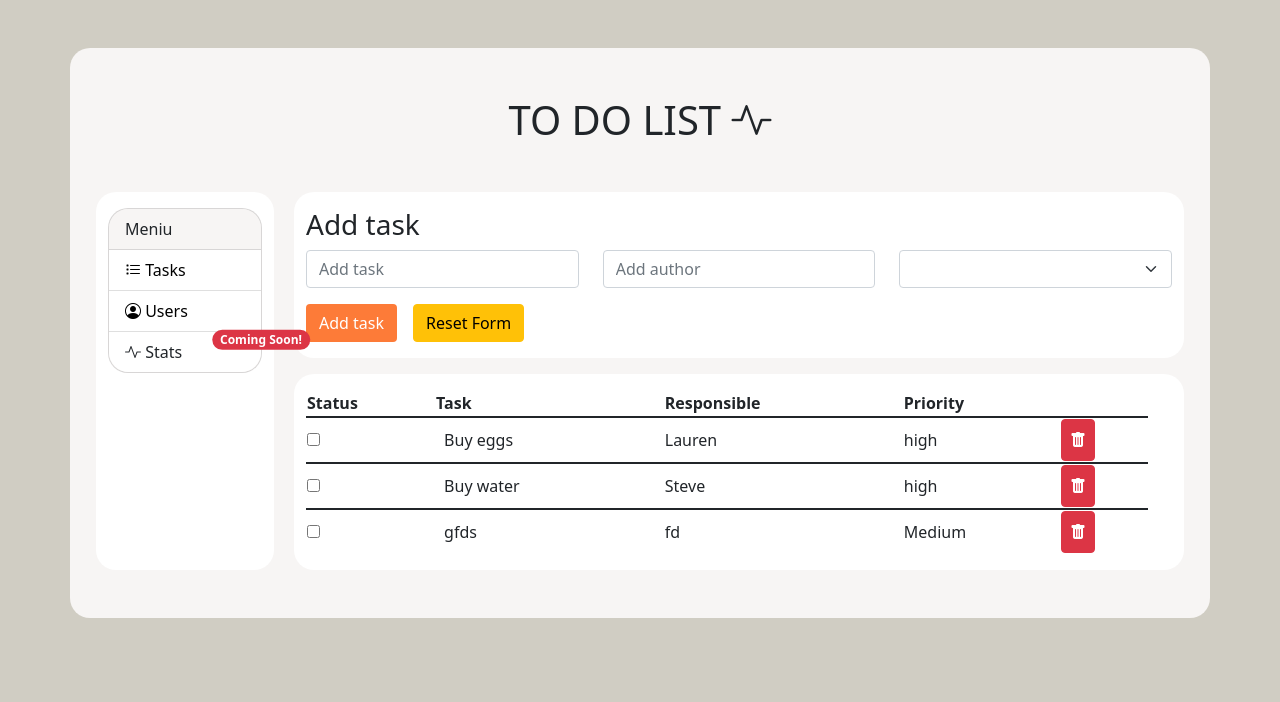
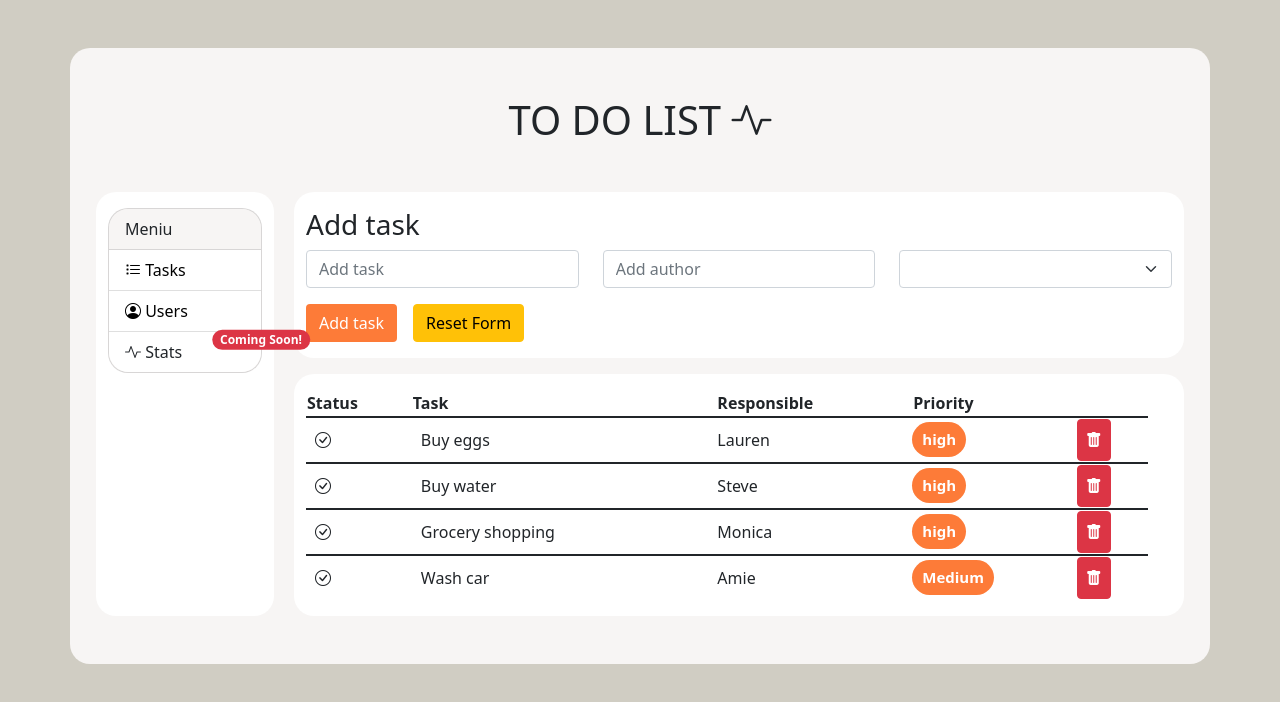
Before and after one commit to augustekau/angular-json-server, an Angular app: page / in a window 1280 px wide. Shown: the top 702 px of the page. Built offline with nearby package versions, Linux system fonts and the light colour scheme; data requests are answered from the project's data file.

Commit message:
checkbox and priority badge

```diff
--- a/src/app/components/add-task/add-task.component.html
+++ b/src/app/components/add-task/add-task.component.html
@@ -62,7 +62,7 @@
         [class.is-invalid]="priority.invalid && taskForm.submitted"
       >
         <option value="" disabled>Select priority</option>
-        <option value="high" ngValue="High">High</option>
+        <option value="High" ngValue="High">High</option>
         <option value="medium" [ngValue]="'Medium'">Medium</option>
         <option value="low" [ngValue]="'Low'">Low</option>
       </select>
--- a/src/app/components/todo-list/todo-list.component.html
+++ b/src/app/components/todo-list/todo-list.component.html
@@ -30,11 +30,15 @@
 
             <!-- Rodoma: Jei uzduoties completed kintamasis yra false -->
             <!-- <i class="bi-alarm text-danger" *ngIf="!task.completed"></i> -->
-            <input
-              type="checkbox"
-              [checked]="task.completed"
-              (change)="toggleTask(task)"
-            />
+            <label class="custom-checkbox">
+              <input
+                type="checkbox"
+                [checked]="task.completed"
+                (change)="toggleTask(task)"
+              />
+              <i class="bi bi-check-circle checked"></i>
+              <i class="bi bi-check-circle unchecked"></i>
+            </label>
           </td>
           <td>
             <span
@@ -45,7 +49,9 @@
             </span>
           </td>
           <td>{{ task.author }}</td>
-          <td>{{ task.priority }}</td>
+          <td class="badge rounded-pill bg-orange mt-1">
+            {{ task.priority }}
+          </td>
           <td>
             <button (click)="deleteTask(task)" class="btn btn-danger bg-danger">
               <i class="bi bi-trash-fill"></i>
--- a/src/app/components/todo-list/todo-list.component.scss
+++ b/src/app/components/todo-list/todo-list.component.scss
@@ -23,4 +23,23 @@
   .task-details-toggle-button {
     cursor: pointer;
   }
+
+  //checkbox input
+
+  .custom-checkbox input[type="checkbox"],
+  .custom-checkbox .checked {
+    display: none;
+  }
+  .custom-checkbox input[type="checkbox"]:checked ~ .checked {
+    display: inline-block;
+  }
+
+  .custom-checkbox input[type="checkbox"]:checked ~ .unchecked {
+    display: none;
+  }
+
+  .badge {
+    font-size: 15px;
+    padding: 10px;
+  }
 }
--- a/src/database/db.json
+++ b/src/database/db.json
@@ -15,11 +15,18 @@
       "id": 7
     },
     {
-      "title": "gfds",
-      "author": "fd",
+      "title": "Grocery shopping",
+      "author": "Monica",
+      "completed": false,
+      "priority": "high",
+      "id": 8
+    },
+    {
+      "title": "Wash car",
+      "author": "Amie",
       "completed": false,
       "priority": "Medium",
-      "id": 8
+      "id": 9
     }
   ],
   "users": [
```
